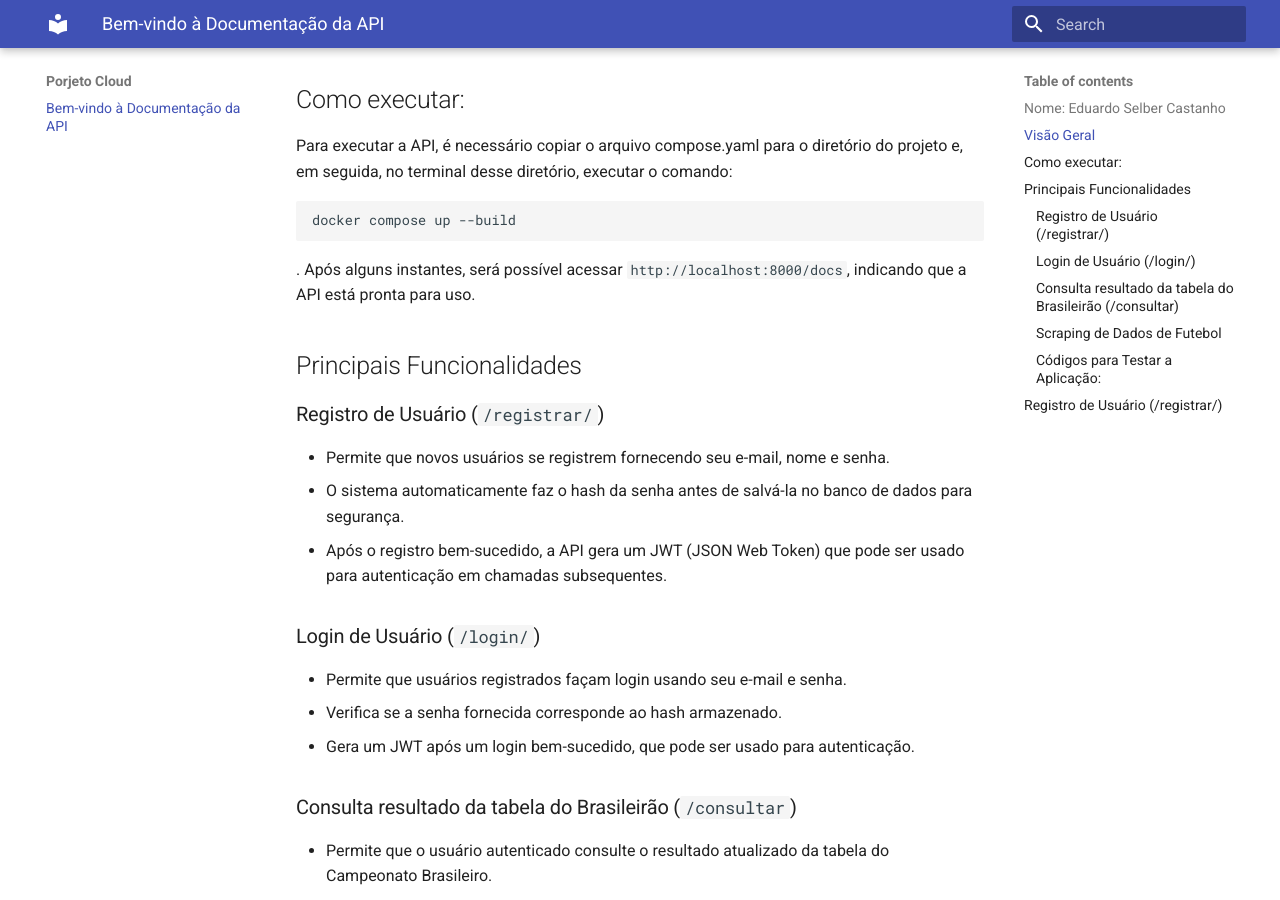
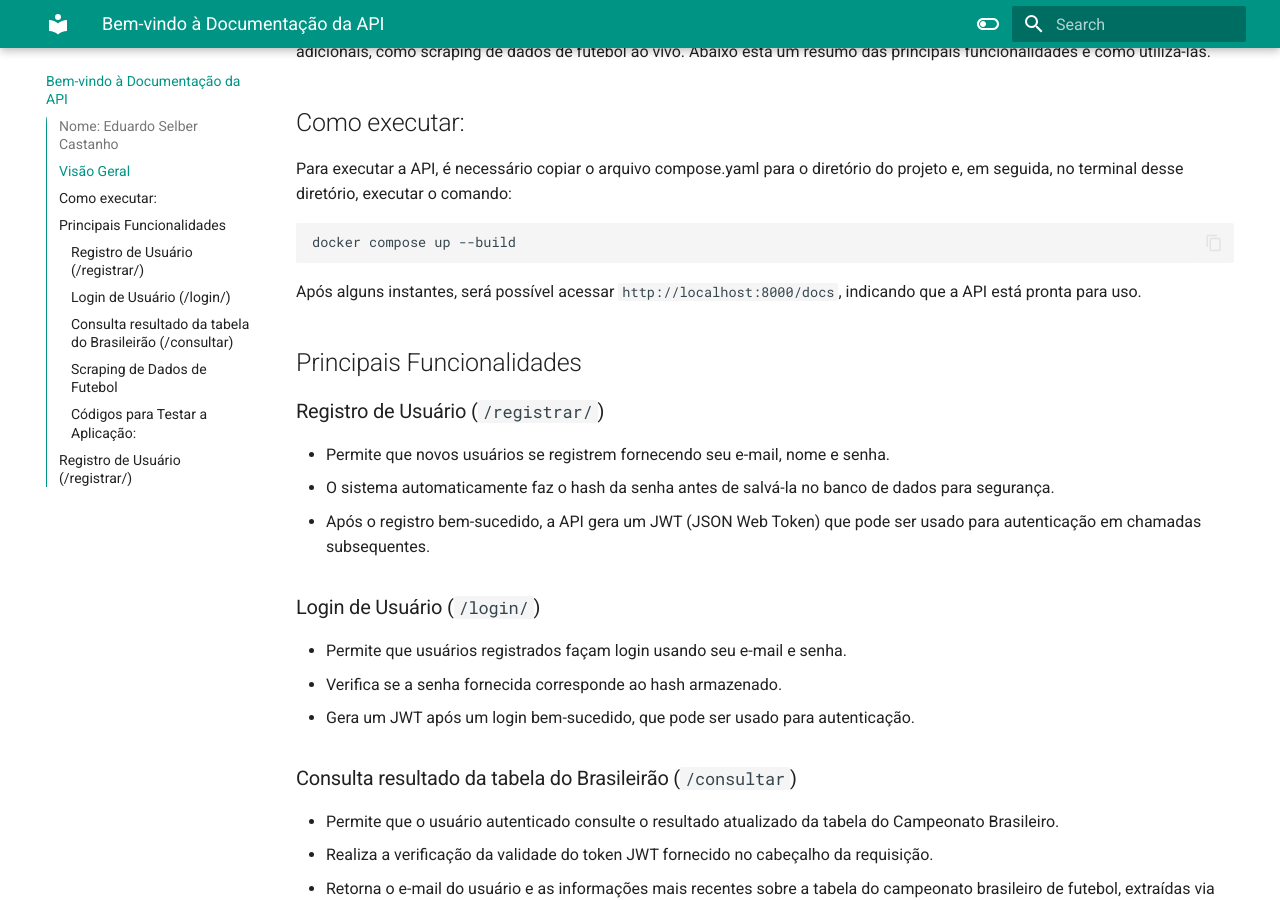
Before and after one commit to EduSelber/ProjetoNuvem, an MkDocs documentation site: the page built from docs/index.md, in a window 1280 px wide and 900 px high, scrolled down 340 px. Built offline with MkDocs 1.6.1 and Material for MkDocs 9.7.7, drawn with Linux system fonts in a browser that asks for light colours.

Commit message:
Enhance documentation and update theme settings in mkdocs.yml

````diff
--- a/docs/index.md
+++ b/docs/index.md
@@ -7,7 +7,7 @@
 ```
 docker compose up --build
 ```
-. Após alguns instantes, será possível acessar `http://localhost:8000/docs`, indicando que a API está pronta para uso.
+Após alguns instantes, será possível acessar `http://localhost:8000/docs`, indicando que a API está pronta para uso.
 ## Principais Funcionalidades
 ### Registro de Usuário (`/registrar/`)
 - Permite que novos usuários se registrem fornecendo seu e-mail, nome e senha.
--- a/mkdocs.yml
+++ b/mkdocs.yml
@@ -1,6 +1,30 @@
 site_name: Porjeto Cloud
 theme:
   name: material
+  features:
+    - navigation.tabs
+    - navigation.sections
+    - toc.integrate
+    - navigation.top
+    - search.suggest
+    - search.highlight
+    - content.tabs.link
+    - content.code.annotation
+    - content.code.copy
+  language: en
+  palette:
+    - scheme: default
+      toggle:
+        icon: material/toggle-switch-off-outline
+        name: Switch to dark mode
+      primary: teal
+      accent: purple
+    - scheme: slate
+      toggle:
+        icon: material/toggle-switch
+        name: Switch to light mode
+      primary: teal
+      accent: lime
 markdown_extensions:
   - pymdownx.highlight:
       anchor_linenums: true
````
